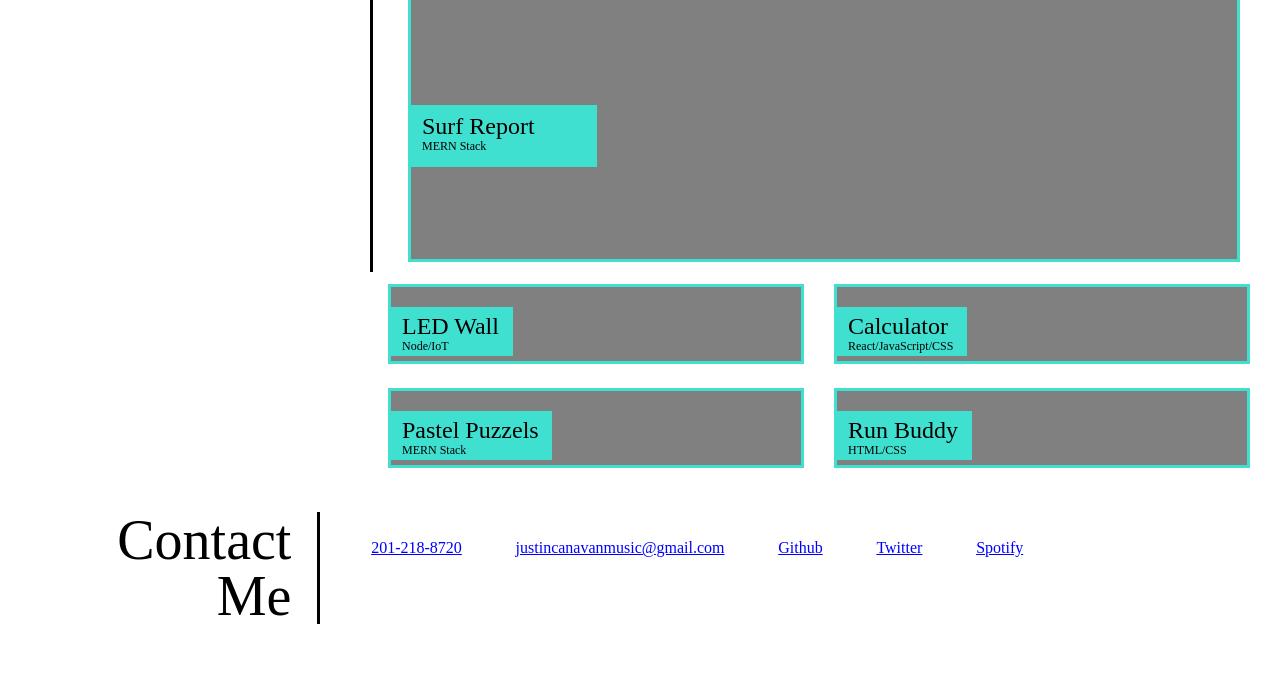
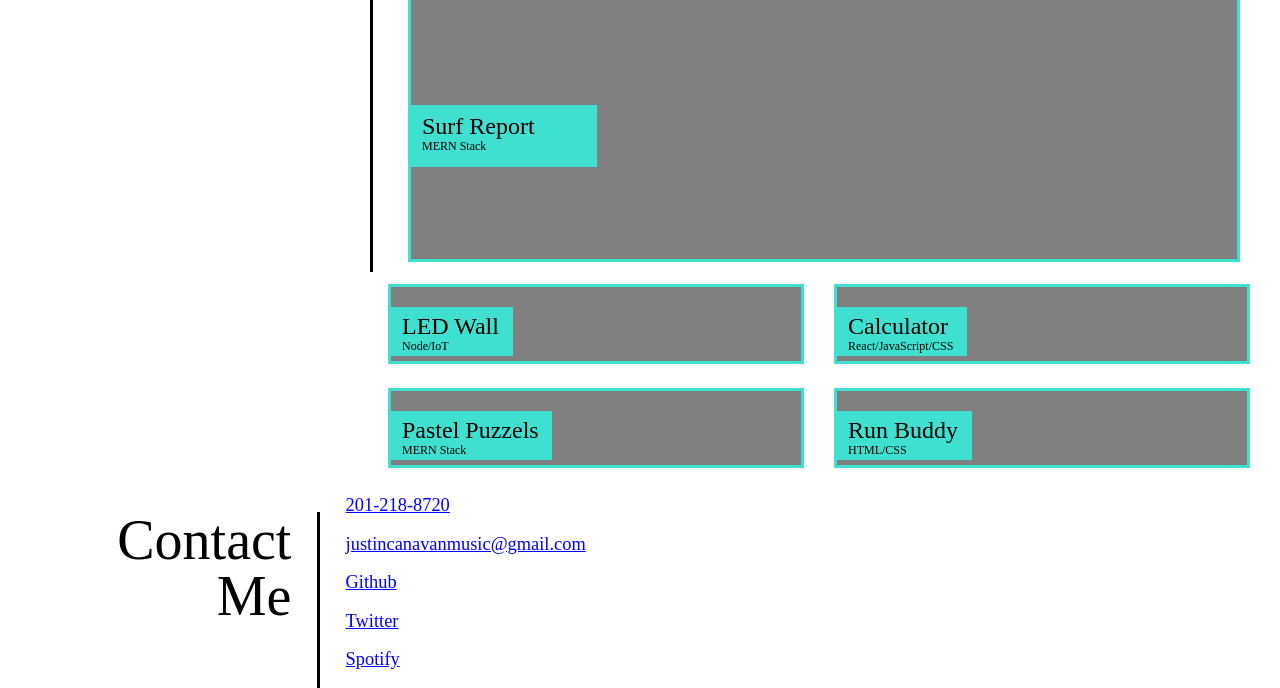
Before and after one commit to justincanavanmusic/Justin-Canavan-Portfolio, a plain HTML site: page index.html in a window 1280 px wide. Shown: the part 715-1403 px from the top of the page. Before the commit the page ends 1342 px from the top, so only its background shows below. Drawn offline with Linux system fonts and the light colour scheme.

Commit message:
1/25 am edits

```diff
--- a/assets/style.css
+++ b/assets/style.css
@@ -220,13 +220,22 @@ footer {
     display: flex;
 
 }
+/*
+a {
+    margin-top: 50vh;
+} */
 
-footer a {
+.footer-links a {
     color: blue;
-    margin: 2.5vh 0.2vw 2.5vh 4vw;
-    padding-top: 5vh;
-    /* flex-wrap: wrap; */
-
+    margin: 2vh 0.2vw 2.5vh 2vw;
+    /* padding-top: 5vh; */
+    /* display: flex; */
+    /* justify-content: flex-end; */
+    /* flex-direction: row; */
+    width: 100%;
+   display: flex;
+    font-size: 2.3vh;
+    flex-wrap: wrap;
 
 }
 /* .footer-links {
@@ -257,6 +266,7 @@ footer a {
     }
   .section-titles   {
         width: 17%;
+        font-size: 4vh;
 
         }
     }
@@ -268,26 +278,28 @@ footer a {
 
     } */
 
-    @media screen and (max-width: 606px) {
+    /* @media screen and (max-width: 606px) {
     h1 {
       font-size: 1.8em;
       padding-right: 5vw;
 
     }
-    footer a {
-        font-size: 2vh;
-        margin-left: 5vw;
-        /* text-align: right; */
-        /* display: flex; */
+    .footer-links a {
+        font-size: 2vh; */
+        /* margin-left: 5vw; */
+        /* text-align: right;
         flex-direction: column;
+        display: block;
+        margin: 1px;
+
 
     }
-
+}
     #contact {
         padding-right: 50px;
-    }
+    } */
 
-}
+
 
 @media screen and (max-width: 475px) {
 
@@ -297,6 +309,7 @@ footer a {
     }
     .section-titles   {
         width: 15%;
+        font-size: 3.7vh;
 
         }
     }
--- a/index.html
+++ b/index.html
@@ -78,12 +78,13 @@
     </section>
     <footer>
       <h2 id="contact" class="section-titles">Contact <br> Me</h2>
-
-            <a href="tel:2012188720">201-218-8720</a>
-            <a href="mailto:justincanavanmusic@gmail.com">justincanavanmusic@gmail.com</a>
-            <a href="https://github.com/justincanavanmusic">Github</a>
-            <a href="#">Twitter</a>
-            <a href="#">Spotify</a>
+        <div class="footer-links">
+            <a href="tel:2012188720" target="_blank">201-218-8720</a>
+            <a href="mailto:justincanavanmusic@gmail.com" target="_blank">justincanavanmusic@gmail.com</a>
+            <a href="https://github.com/justincanavanmusic" target="_blank">Github</a>
+            <a href="https://twitter.com/" target="_blank">Twitter</a>
+            <a href="https://spotify.com/" target="_blank">Spotify</a>
+      </div>
     </footer>
 
 
```
